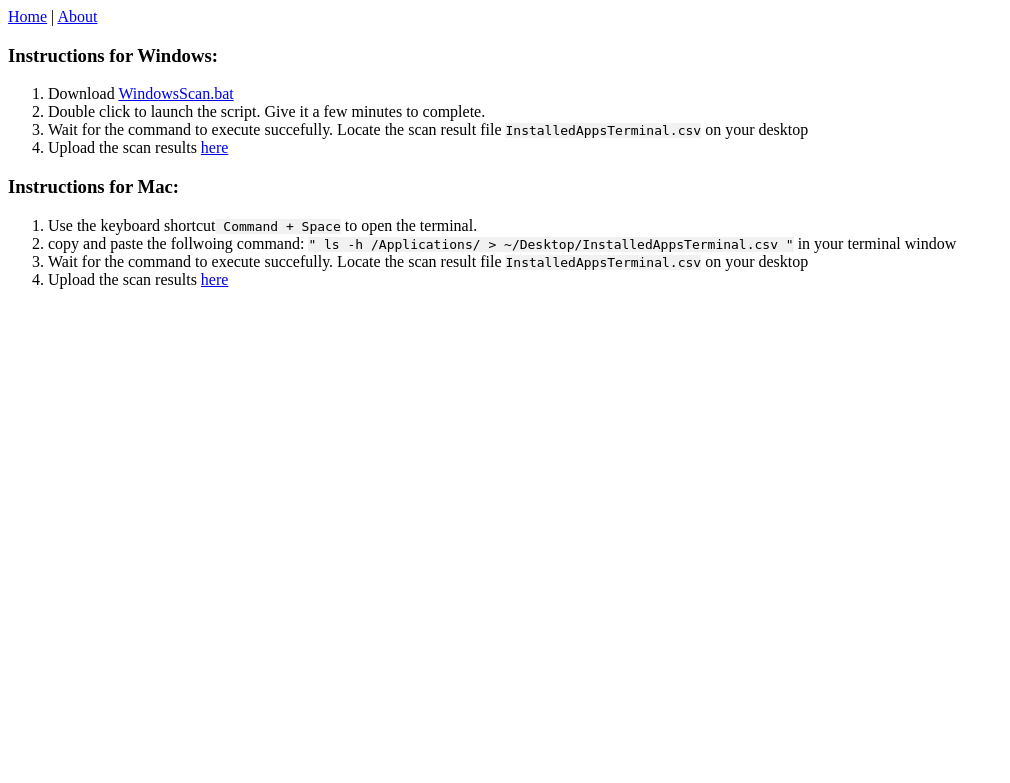
After one commit to childish-gambino/certitude, a Django app: template iaudit/templates/iaudit/readme.html in a window 1280 px wide. The commit adds this page. Shown: the top 783 px of the page, without its empty margins (0-1010 px from the left). Run offline with Django 3.2, Linux system fonts and the light colour scheme; the template is opened without the code that fills it, so the values that code supplies are empty; some libraries are stand-ins or nearby versions.

Commit message:
Added base.html and readme

```diff
--- a/audit/settings.py
+++ b/audit/settings.py
@@ -11,6 +11,7 @@ https://docs.djangoproject.com/en/3.1/ref/settings/
 """
 
 from pathlib import Path
+import os
 
 # Build paths inside the project like this: BASE_DIR / 'subdir'.
 BASE_DIR = Path(__file__).resolve().parent.parent
@@ -60,7 +61,7 @@ ROOT_URLCONF = 'audit.urls'
 TEMPLATES = [
     {
         'BACKEND': 'django.template.backends.django.DjangoTemplates',
-        'DIRS': [],
+        'DIRS': [os.path.join(BASE_DIR, 'templates')],
         'APP_DIRS': True,
         'OPTIONS': {
             'context_processors': [
--- a/audit/urls.py
+++ b/audit/urls.py
@@ -19,7 +19,9 @@ from django.views.generic import TemplateView # <--
 from iaudit.views import scancsv_upload
 
 urlpatterns = [
-    path('', TemplateView.as_view(template_name="iaudit/index.html")),
+    path('', TemplateView.as_view(template_name="iaudit/index.html"), name='home'),
+    path('readme/', TemplateView.as_view(template_name="iaudit/readme.html"), name='readme'),
+
     path('admin/', admin.site.urls),
     path('accounts/', include('allauth.urls')),
     path('upload-csv/', scancsv_upload),
--- /dev/null
+++ b/iaudit/scan.csv
@@ -0,0 +1,5 @@
+appname
+yoma
+coma
+boma
+zoma
--- /dev/null
+++ b/iaudit/templates/iaudit/base.html
@@ -0,0 +1,7 @@
+<!-- templates/base.html -->
+<header>
+    <a href="{% url 'home' %}">Home</a> | <a href="{% url 'readme' %}">About</a>
+</header>
+
+  {% block content %}
+  {% endblock content %}
--- /dev/null
+++ b/iaudit/templates/iaudit/readme.html
@@ -0,0 +1,31 @@
+{% extends 'base.html' %}
+{% load socialaccount %}
+{% providers_media_js %}
+
+{% block content %}
+
+
+<html>
+    <body>
+        <h3>Instructions for Windows:</h3>
+        <ol>
+            <li> Download
+                <a href="https://drive.google.com/file/d/1VdjLDWJjBlsWVDNuNW4gMCCO1nRUPNaD/view?usp=sharing">WindowsScan.bat</a>
+            </li>
+            <li>Double click to launch the script. Give it a few minutes to complete.</li>
+            <li>Wait for the command to execute succefully. Locate the scan result file <a style="background-color:#f1f1f1;font-family:monospace;"> InstalledAppsTerminal.csv</a> on your desktop</li>
+            <li>Upload the scan results <a href={% url 'home' %}> here</a></li>
+
+        </ol>
+        <h3>Instructions for Mac:</h3>
+        <ol>
+            <li>Use the keyboard shortcut<a style="background-color:#f1f1f1;font-family:monospace;"> Command + Space</a> to open the terminal.</li>
+            <li>copy and paste the follwoing command: <a style="background-color:#f1f1f1;font-family:monospace;"> "  ls -h /Applications/  > ~/Desktop/InstalledAppsTerminal.csv  "</a>
+            in your terminal window</li>
+            <li>Wait for the command to execute succefully. Locate the scan result file <a style="background-color:#f1f1f1;font-family:monospace;"> InstalledAppsTerminal.csv</a> on your desktop</li>
+            <li>Upload the scan results <a href={% url 'home' %}> here</a></li>
+        </ol>
+    </body>
+</html>
+
+{% endblock content %}
--- a/iaudit/views.py
+++ b/iaudit/views.py
@@ -2,7 +2,6 @@ import csv, io
 from django.shortcuts import render
 from django.contrib import messages
 from iaudit.models import ScanCSV
-
 
 # Create your views here.
 # one parameter named request
@@ -10,9 +9,9 @@ def scancsv_upload(request):
     # declaring template
     template = "iaudit/index.html"
     data = ScanCSV.objects.all()
-# prompt is a context variable that can have different values      depending on their context
+# prompt is a context variable that can have different values depending on their context
     prompt = {
-        'order': 'Order of the CSV should be name, email, address,    phone, profile',
+        'order': 'Only accepts one column that is appname',
         'scancsv': data
               }
     # GET request returns the value of the data with the specified key.
```
Also changed, not shown: iaudit/templates/iaudit/index.html (+6 -3 lines), db.sqlite3, 1 other file.
